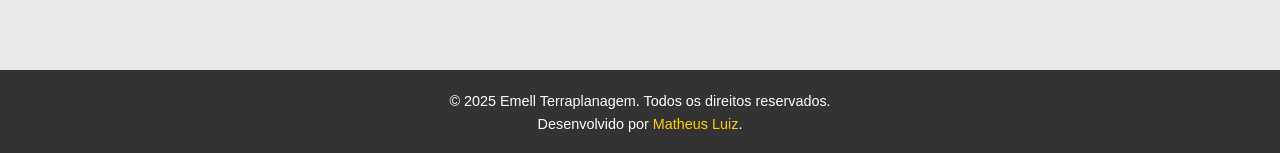
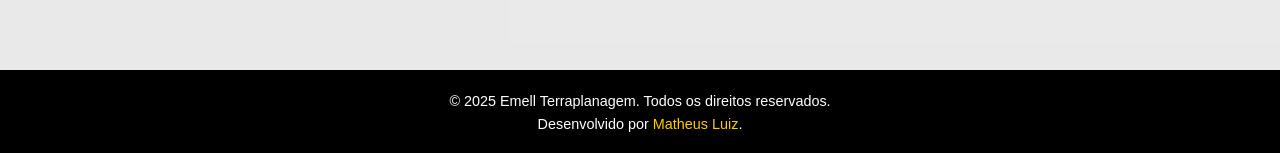
Before and after one commit to Mathluiz23/tremell, a Next.js app: page / in a window 1280 px wide. Shown: the part 3260-3413 px from the top of the page. Built offline with nearby package versions, Linux system fonts and the light colour scheme.

Commit message:
:art: changing color footer to black

```diff
--- a/src/app/styles/Footer.module.css
+++ b/src/app/styles/Footer.module.css
@@ -1,6 +1,6 @@
 .footer {
   padding: 20px;
-  background-color: #333;
+  background-color: #000000;
   color: white;
   text-align: center;
   font-size: 0.9rem;
```
